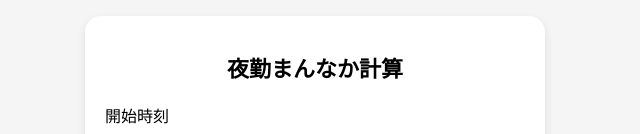
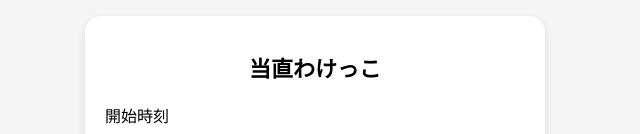
Before and after one commit to marusan0227/erwalkin, a plain HTML site: page index.html in a window 1280 px wide. Shown: the top 134 px of the page, without its empty margins (325-965 px from the left). Drawn offline with Linux system fonts and the light colour scheme.

Commit message:
index.html

```diff
--- a/er2.html
+++ b/index.html
@@ -3,7 +3,7 @@
 <head>
   <meta charset="UTF-8">
   <meta name="viewport" content="width=device-width, initial-scale=1.0">
-  <title>夜勤まんなか計算</title>
+  <title>当直わけっこ</title>
 
   <style>
     body {
@@ -65,7 +65,7 @@
 
 <body>
   <div class="card">
-    <h1>夜勤まんなか計算</h1>
+    <h1>当直わけっこ</h1>
 
     <label>開始時刻</label>
     <input type="time" id="startTime">
```
